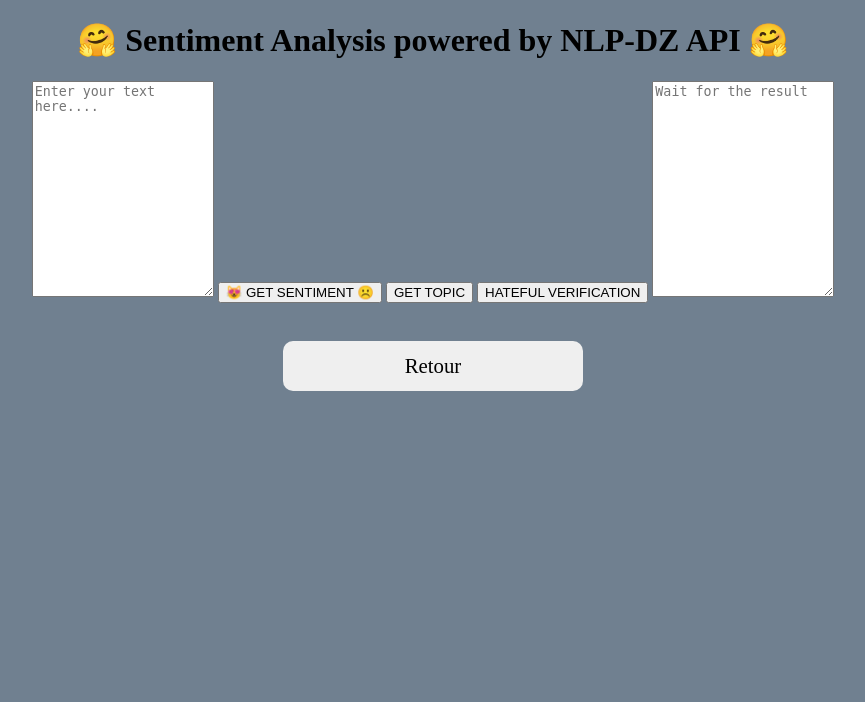
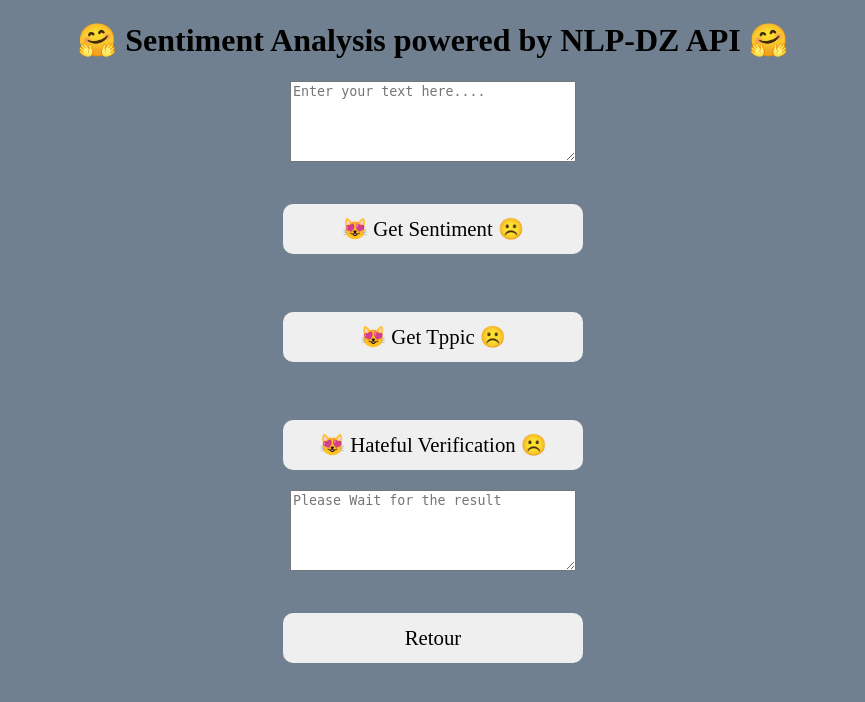
Before and after one commit to khairied/gogg, a Flask app: page /greet in a window 1280 px wide. Shown: the top 702 px of the page, without its empty margins (207-1072 px from the left). Run offline with Flask 2, Linux system fonts and the light colour scheme.

Commit message:
Update sentimentoftext.html

```diff
--- a/templates/sentimentoftext.html
+++ b/templates/sentimentoftext.html
@@ -6,12 +6,21 @@
 <body>
 
     <h1> 🤗 Sentiment Analysis powered by NLP-DZ API 🤗 </h1>
-<textarea rows='14' id="input_text" placeholder="Enter your text here...."></textarea>
-<button class="get_values" onclick="startUpdate(event)">😻 GET SENTIMENT ☹️</button>
-<button class="get_values" onclick="startUpdate1(event)"> GET TOPIC </button>
-<button class="get_values" onclick="startUpdate2(event)"> HATEFUL VERIFICATION</button>
-<textarea rows='14' id="result" placeholder="Wait for the result"></textarea>
+<textarea rows="5" cols="33" id="input_text" placeholder="Enter your text here...."></textarea>
+<form action="calculesent" method="post">
+        <br>
+        <input type="submit" value="😻 Get Sentiment ☹️" id="calculsent">
+    </form>
+<form action="calculetopic" method="post">
+        <br>
+        <input type="submit" value="😻 Get Tppic ☹️" id="calcultopic">
+    </form>
 
+<form action="calculehate" method="post">
+        <br>
+        <input type="submit" value="😻 Hateful Verification ☹️" id="calculhate">
+    </form>
+<textarea rows="5" cols="33" id="result" placeholder="Please Wait for the result" ></textarea>
     <form action="retoursentiment" method="post">
         <br>
         <input type="submit" value="Retour" id="retoursentiment">
```
